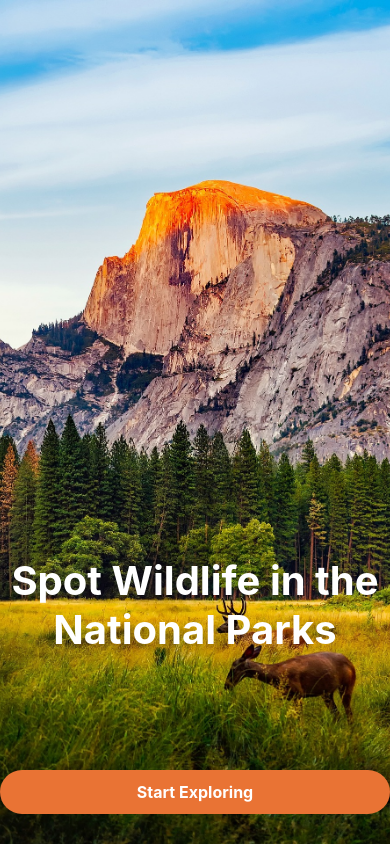
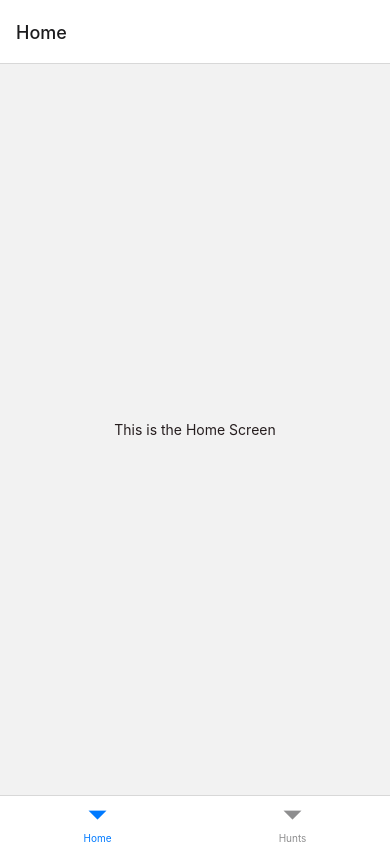
Before and after one commit to Beebops/Native-NPS-Scavenger-Hunt, a React Native app in the folder client/: screen /MainTabNavigator in a window 390 px wide. Built offline with nearby package versions, Linux system fonts and the light colour scheme.

Commit message:
added stack navigation for login/signup and tab navigator for logged in users

```diff
--- a/client/App.js
+++ b/client/App.js
@@ -1,40 +1,10 @@
-import { StatusBar } from 'expo-status-bar'
-import { StyleSheet, View } from 'react-native'
 import { NavigationContainer } from '@react-navigation/native'
-import { createBottomTabNavigator } from '@react-navigation/bottom-tabs'
-import { createNativeStackNavigator } from '@react-navigation/native-stack'
-import SignUp from './src/screens/SignUp'
-import Login from './src/screens/Login'
-import Landing from './src/screens/Landing'
-
-const Stack = createNativeStackNavigator()
+import MainStack from './src/navigation/MainStack'
 
 export default function App() {
   return (
     <NavigationContainer>
-      <Stack.Navigator initialRouteName='Landing'>
-        <Stack.Screen
-          name='Landing'
-          component={Landing}
-          options={{ headerShown: false }}
-        />
-        <Stack.Screen
-          name='SignUp'
-          component={SignUp}
-          options={{ headerShown: false }}
-        />
-        <Stack.Screen
-          name='Login'
-          component={Login}
-          options={{ headerShown: false }}
-        />
-      </Stack.Navigator>
+      <MainStack />
     </NavigationContainer>
   )
 }
-
-const styles = StyleSheet.create({
-  container: {
-    flex: 1,
-  },
-})
--- /dev/null
+++ b/client/src/navigation/MainStack.js
@@ -0,0 +1,36 @@
+import { createNativeStackNavigator } from '@react-navigation/native-stack'
+import Login from '../screens/Login'
+import SignUp from '../screens/SignUp'
+import Landing from '../screens/Landing'
+import MainTabNavigator from './MainTabNavigator'
+
+const Stack = createNativeStackNavigator()
+
+const MainStack = () => {
+  return (
+    <Stack.Navigator initialRouteName='Landing'>
+      <Stack.Screen
+        name='Landing'
+        component={Landing}
+        options={{ headerShown: false }}
+      />
+      <Stack.Screen
+        name='SignUp'
+        component={SignUp}
+        options={{ headerShown: false }}
+      />
+      <Stack.Screen
+        name='Login'
+        component={Login}
+        options={{ headerShown: false }}
+      />
+      <Stack.Screen
+        name='MainTabNavigator'
+        component={MainTabNavigator}
+        options={{ headerShown: false }}
+      />
+    </Stack.Navigator>
+  )
+}
+
+export default MainStack
--- /dev/null
+++ b/client/src/navigation/MainTabNavigator.js
@@ -0,0 +1,16 @@
+import { createBottomTabNavigator } from '@react-navigation/bottom-tabs'
+import Home from '../screens/Home'
+import Hunts from '../screens/Hunts'
+
+const Tab = createBottomTabNavigator()
+
+const MainTabNavigator = () => {
+  return (
+    <Tab.Navigator>
+      <Tab.Screen name='Home' component={Home} />
+      <Tab.Screen name='Hunts' component={Hunts} />
+    </Tab.Navigator>
+  )
+}
+
+export default MainTabNavigator
```
Also changed, not shown: client/src/components/Tabs.js (deleted, +0 -16 lines).
